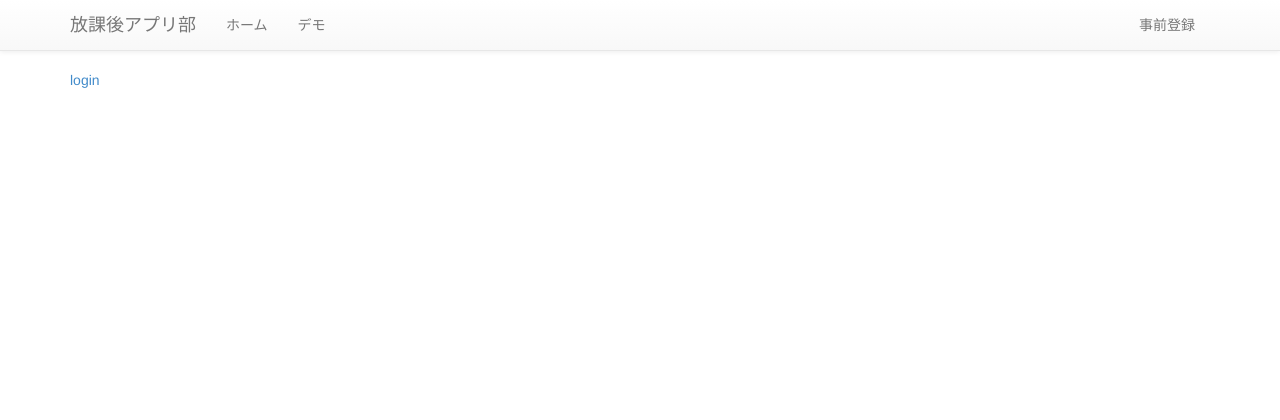
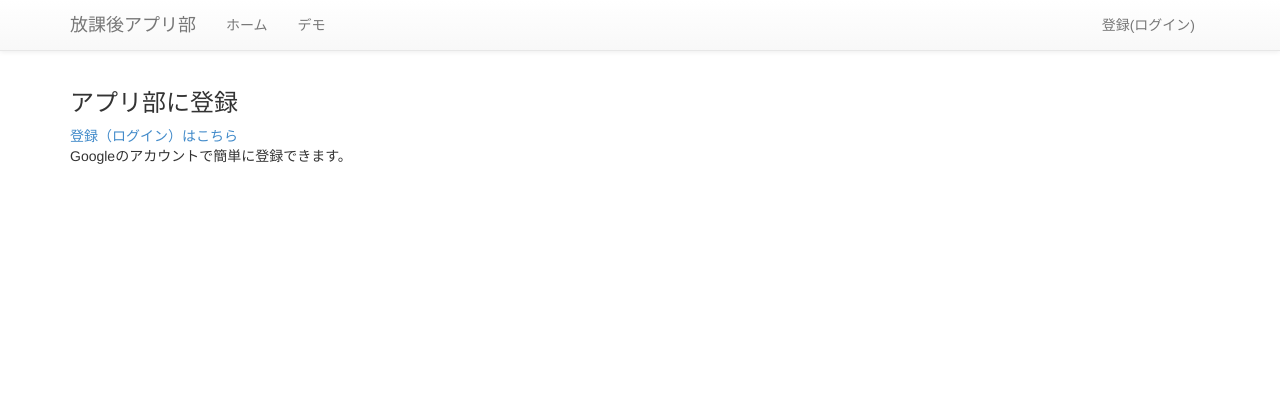
Before and after one commit to pistatium/houkago_app, a Django app: template server_appengine/app/templates/webfront/regist.html in a window 1280 px wide. Shown: the top 420 px of the page. Run offline with Django 3.2, Linux system fonts and the light colour scheme; the template is opened without the code that fills it: most values are stand-ins (such as "Sample title", 1, 10 or a date in 2020); some libraries are stand-ins or nearby versions.

Commit message:
modify login/logout

```diff
--- a/server_appengine/app/templates/parent.html
+++ b/server_appengine/app/templates/parent.html
@@ -58,7 +58,7 @@
             -->
           </ul>
           <ul class="nav navbar-nav navbar-right">
-           <li id="nav_pre"><a href="/pre">事前登録</a></li>
+           <li id="nav_pre"><a href="/regist">登録(ログイン)</a></li>
           </ul>
         </div><!--/.nav-collapse -->
       </div>
--- a/server_appengine/app/templates/webfront/regist.html
+++ b/server_appengine/app/templates/webfront/regist.html
@@ -2,9 +2,14 @@
 {% block main %}
 
 {% if login_url %}
-	<a href="{{login_url}}">login</a>
+    <h3>アプリ部に登録</h3>
+	<a href="{{login_url}}">登録（ログイン）はこちら</a><br>
+	Googleのアカウントで簡単に登録できます。<br>
+
 {% else %}
-	<a href="{{logout_url}}">logout</a>
+    <h3>ログアウト</h3>
+    現在 {{user.uname}} でログイン中です。<br>
+	<a href="{{logout_url}}">ログアウトはこちら</a>
 
 {% endif %}
 
--- a/server_appengine/app/views/dev.py
+++ b/server_appengine/app/views/dev.py
@@ -40,7 +40,7 @@ def app_regist(request):
         "form": "",
     }
     user = users.get_current_user()
-    if Developer.getById(user.user_id()):
+    if not Developer.getById(user.user_id()):
         return HttpResponseRedirect("/dev/")
     # POST
     if request.method == 'POST':
@@ -54,7 +54,7 @@ def app_regist(request):
             developer.put()
             return HttpResponseRedirect("webfront/regist_complete")
         else:
-            data["form"] = form.as_p()
+            data["form"] = form
             return render_to_response('webfront/regist_form.html', data)
 
     # GET
@@ -63,7 +63,7 @@ def app_regist(request):
             'uname': user.nickname(),
             'email': user.email()
         })
-        data["form"] = form.as_p()
+        data["form"] = form
         return render_to_response('webfront/regist_form.html', data)
 
 @utils.login_required
--- a/server_appengine/app/views/regist.py
+++ b/server_appengine/app/views/regist.py
@@ -26,6 +26,7 @@ from app.libs import utils
 from app.forms.registform import RegistForm
 
 from app.views import dev
+from pprint import pprint
 
 # -- Views  --------------------------------------------
 # ------------------------------------------------------
@@ -42,7 +43,7 @@ def index(request):
     else:
         data["user_id"] = user.user_id()
         data["logout_url"] = users.create_logout_url(reverse(index))
-
+        data["user"] = Developer.getById(data["user_id"])
     return render_to_response('webfront/regist.html',data)
 
 @utils.login_required
--- a/server_appengine/htdocs/css/main.css
+++ b/server_appengine/htdocs/css/main.css
@@ -72,3 +72,6 @@ body {
 }
 .prof_nest_apps{
 }
+.ninja_onebutton{
+  padding:10px;
+}
```
Also changed, not shown: server_appengine/app/forms/appform.py (added, +37 -0 lines).
